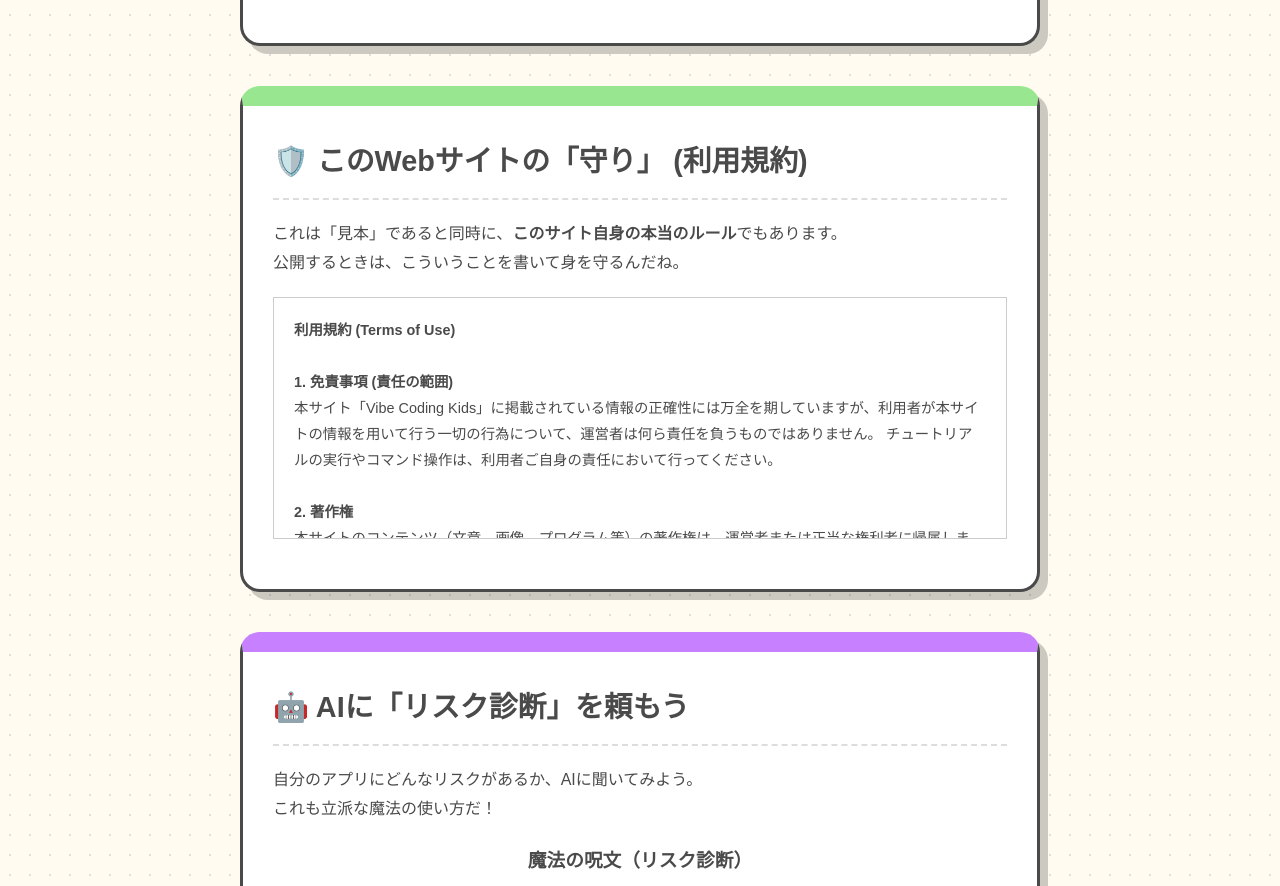
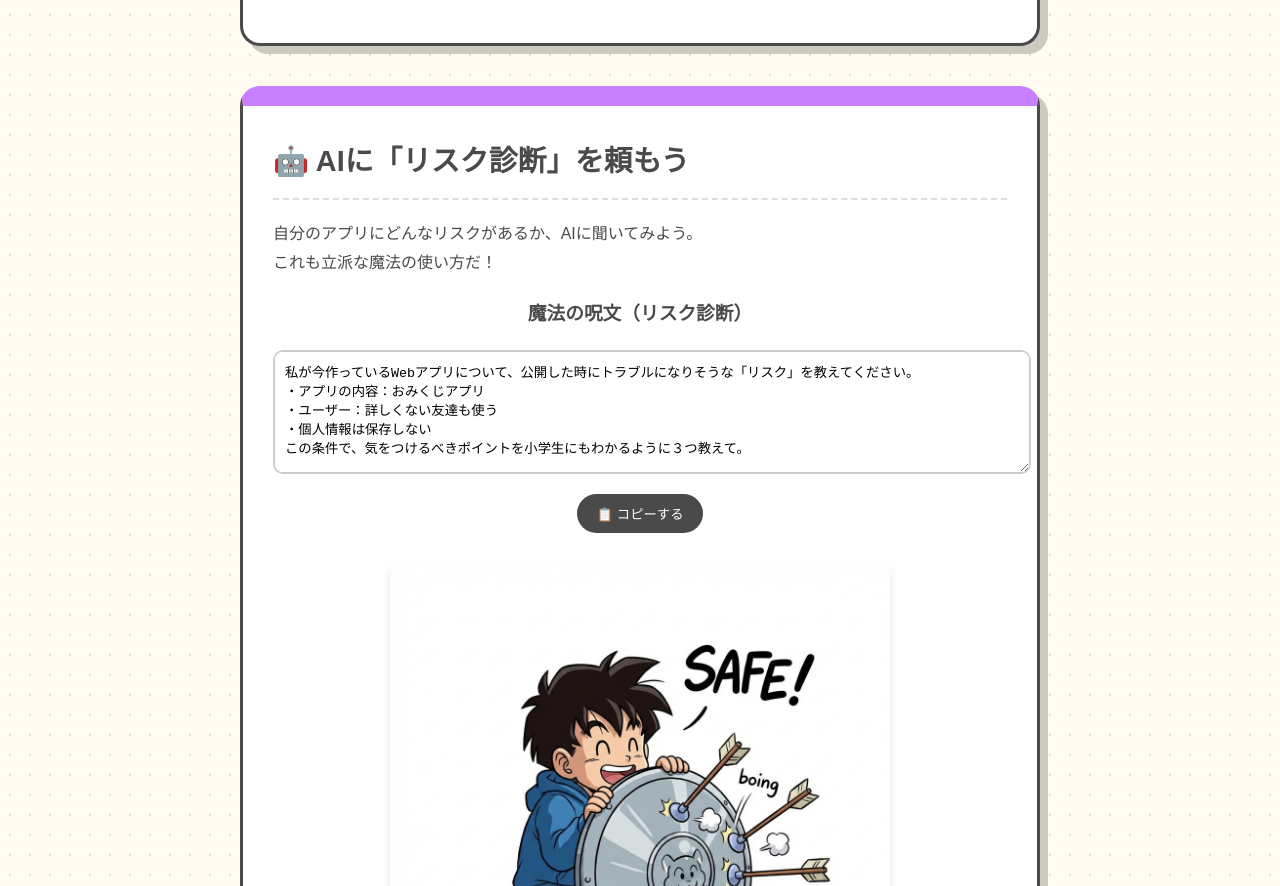
Before and after one commit to se-goseigo/vibe-coding-for-kids, a website built with Vite: page defense.html in a window 1280 px wide. Shown: the part 3295-4181 px from the top of the page. Built offline with nearby package versions, Linux system fonts and the light colour scheme; a web font is replaced by a local one.

Commit message:
fix: remove duplicate legal section in defense.html

```diff
--- a/defense.html
+++ b/defense.html
@@ -135,33 +135,7 @@
                 </p>
             </section>
 
-            <section class="card green-card">
-                <h2>🛡️ このWebサイトの「守り」 (利用規約)</h2>
-                <p>
-                    これは「見本」であると同時に、<strong>このサイト自身の本当のルール</strong>でもあります。<br>
-                    公開するときは、こういうことを書いて身を守るんだね。
-                </p>
-                <div class="scroll-wrapper">
-                    <div class="scroll-content"
-                        style="text-align: left; background: #fff; padding: 20px; border: 1px solid #ccc; height: 200px; overflow-y: scroll; font-size: 0.9rem;">
-                        <strong>利用規約 (Terms of Use)</strong><br>
-                        <br>
-                        <strong>1. 免責事項 (責任の範囲)</strong><br>
-                        本サイト「Vibe Coding
-                        Kids」に掲載されている情報の正確性には万全を期していますが、利用者が本サイトの情報を用いて行う一切の行為について、運営者は何ら責任を負うものではありません。
-                        チュートリアルの実行やコマンド操作は、利用者ご自身の責任において行ってください。<br>
-                        <br>
-                        <strong>2. 著作権</strong><br>
-                        本サイトのコンテンツ（文章、画像、プログラム等）の著作権は、運営者または正当な権利者に帰属します。無断転載を禁止します。<br>
-                        <br>
-                        <strong>3. 個人情報の取り扱い (プライバシーポリシー)</strong><br>
-                        本サイトでは、お問い合わせ時などを除き、氏名やメールアドレスなどの個人情報を収集することはありません。<br>
-                        品質向上のため、サーバー(Vercel)等のアクセスログ解析を行う場合がありますが、個人を特定するものではありません。<br>
-                        <br>
-                        <small>制定日: 2026年1月11日</small>
-                    </div>
-                </div>
-            </section>
+
 
             <section class="card purple-card final-step">
                 <h2>🤖 AIに「リスク診断」を頼もう</h2>
```
Also changed, not shown: dist/defense.html.
